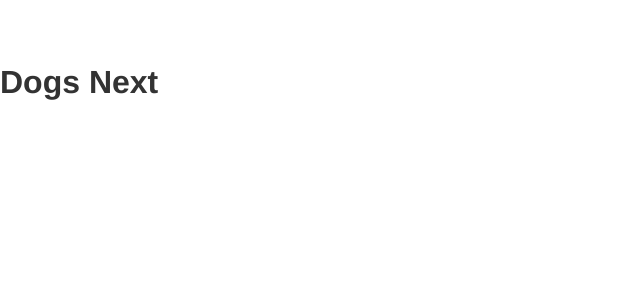
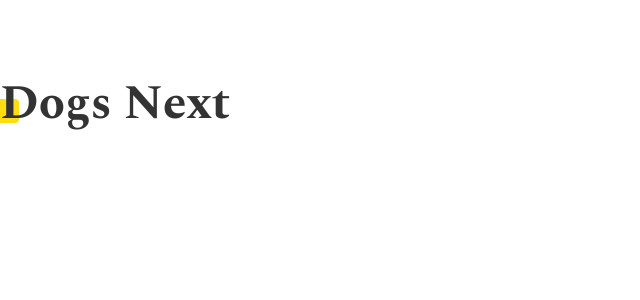
Before and after one commit to pericleschrstn/dogs-next, a Next.js app: page / in a window 1280 px wide. Shown: the top 300 px of the page, without its empty margins (0-640 px from the left). Built offline with nearby package versions, Linux system fonts and the light colour scheme.

Commit message:
feat: import font

```diff
--- /dev/null
+++ b/src/app/functions/font.ts
@@ -0,0 +1,8 @@
+import { Spectral } from "next/font/google";
+
+export const type_second = Spectral({
+  weight: ["700"],
+  subsets: ["latin"],
+  variable: "--type-second-spectral",
+  display: "swap",
+});
--- a/src/app/globals.css
+++ b/src/app/globals.css
@@ -1,5 +1,3 @@
-@import url("https://fonts.googleapis.com/css2?family=Inter:wght@100;300;400;700&family=Spectral:wght@700&display=swap");
-
 * {
   box-sizing: border-box;
 }
@@ -9,7 +7,7 @@ body {
   margin: 0;
   color: #333;
   --type-first: Helvetica, Arial, sans-serif;
-  --type-second: "Spectral", Georgia;
+  --type-second: var(--type-second-spectral), Georgia;
   font-family: var(--type-first);
 }
 
--- a/src/app/layout.tsx
+++ b/src/app/layout.tsx
@@ -1,4 +1,5 @@
 import type { Metadata } from "next";
+import { type_second } from "./functions/font";
 import "./globals.css";
 
 export const metadata: Metadata = {
@@ -13,7 +14,7 @@ export default function RootLayout({
 }>) {
   return (
     <html lang="en">
-      <body>{children}</body>
+      <body className={type_second.variable}>{children}</body>
     </html>
   );
 }
--- a/src/app/page.tsx
+++ b/src/app/page.tsx
@@ -1,3 +1,3 @@
 export default function HomePage() {
-  return <h1>Dogs Next</h1>;
+  return <h1 className="title">Dogs Next</h1>;
 }
```
